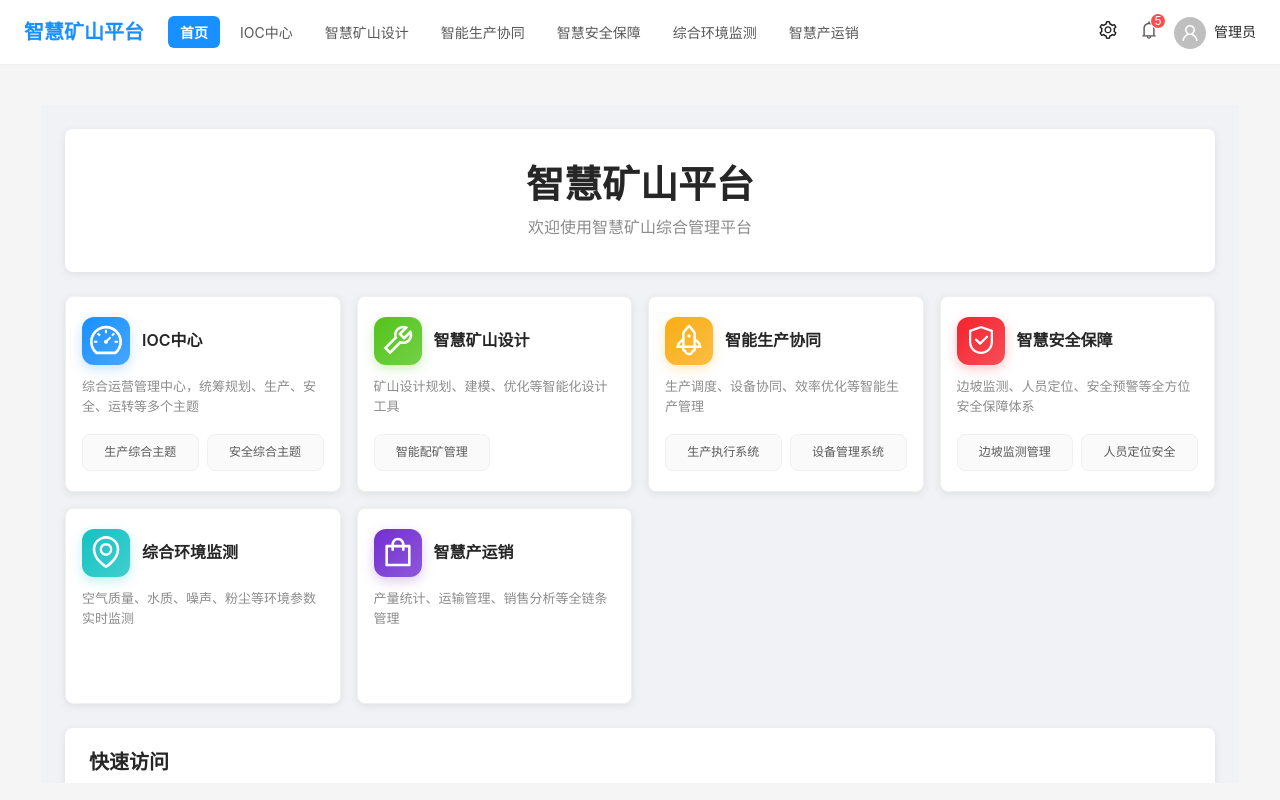
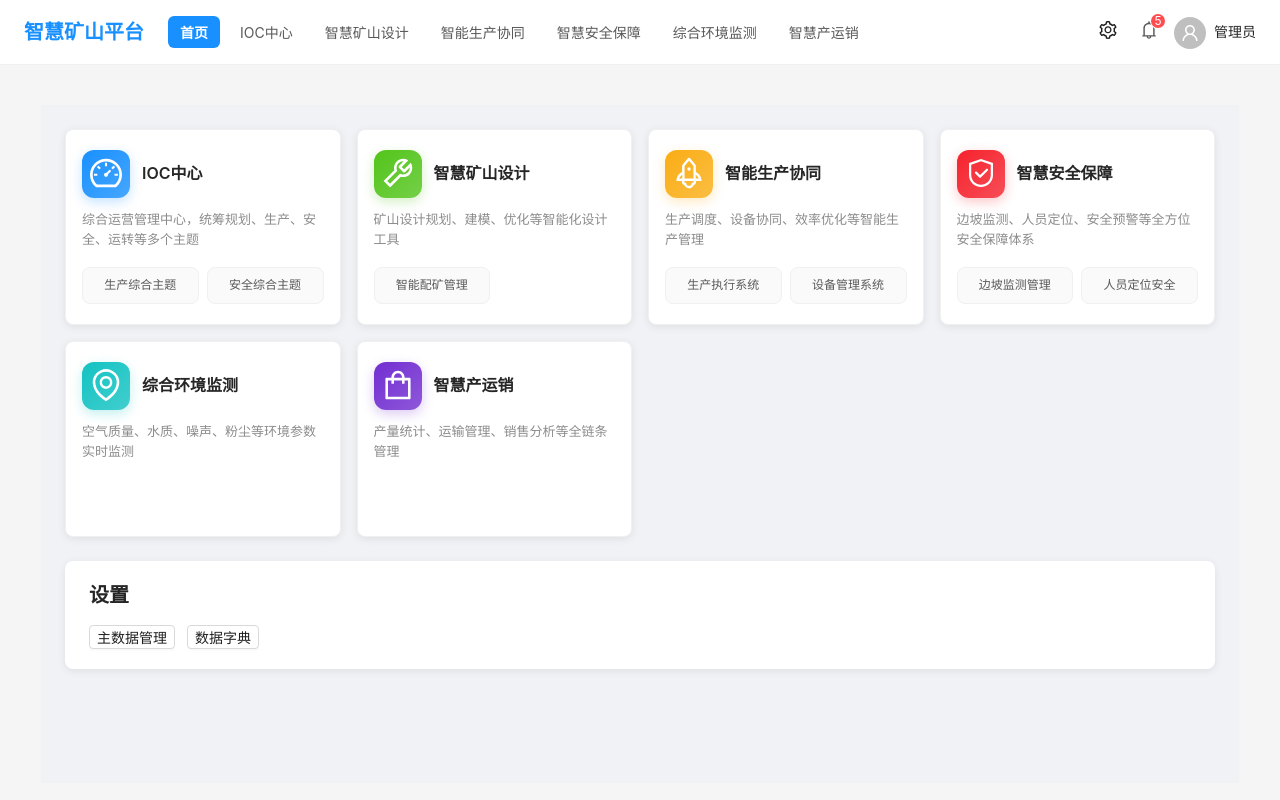
Before and after one commit to wangpeng1017/1016onemine, a React (Create React App) app: page /home in a window 1280 px wide. Built offline with nearby package versions, Linux system fonts and the light colour scheme; the HTML template or start-up script is replaced by a standard one.

Commit message:
fix: 优化设置页面和首页布局
1. 设置页面左侧导航宽度从250px改为200px，与其他页面保持一致
2. 删除首页顶部欢迎区域（智慧矿山平台标题和描述）
3. 首页快速访问改为【设置】，二级快捷入口改为主数据管理、数据字典

```diff
--- a/src/layouts/SettingsLayout.tsx
+++ b/src/layouts/SettingsLayout.tsx
@@ -101,7 +101,7 @@ const SettingsLayout: React.FC<SettingsLayoutProps> = ({ children }) => {
           collapsible
           collapsed={collapsed}
           onCollapse={setCollapsed}
-          width={250}
+          width={200}
           style={{
             background: '#ffffff',
             borderRight: '1px solid #f0f0f0',
--- a/src/pages/PortalHome.tsx
+++ b/src/pages/PortalHome.tsx
@@ -122,27 +122,6 @@ const PortalHome: React.FC = () => {
 
   return (
     <div style={{ padding: '24px', background: '#f0f2f5', minHeight: 'calc(100vh - 64px)' }}>
-      {/* 顶部欢迎区域 */}
-      <div style={{
-        marginBottom: 24,
-        background: '#fff',
-        borderRadius: 8,
-        padding: '32px 24px',
-        textAlign: 'center',
-        boxShadow: '0 2px 8px rgba(0,0,0,0.08)'
-      }}>
-        <Title level={1} style={{
-          marginBottom: 8,
-          color: '#262626',
-          fontWeight: 600
-        }}>
-          智慧矿山平台
-        </Title>
-        <Paragraph style={{ fontSize: 16, color: '#8c8c8c', marginBottom: 0 }}>
-          欢迎使用智慧矿山综合管理平台
-        </Paragraph>
-      </div>
-
       {/* 模块卡片网格 */}
       <Row gutter={[16, 16]}>
         {portalCards.map((card) => (
@@ -264,7 +243,7 @@ const PortalHome: React.FC = () => {
         ))}
       </Row>
 
-      {/* 快速访问区域 */}
+      {/* 快速访问区域 - 设置入口 */}
       <div style={{
         marginTop: 24,
         background: '#fff',
@@ -272,12 +251,10 @@ const PortalHome: React.FC = () => {
         padding: '20px 24px',
         boxShadow: '0 2px 8px rgba(0,0,0,0.08)'
       }}>
-        <Title level={4} style={{ marginBottom: 16, color: '#262626' }}>快速访问</Title>
+        <Title level={4} style={{ marginBottom: 16, color: '#262626' }}>设置</Title>
         <Row gutter={[12, 12]}>
-          <Col><Button size="small" onClick={() => navigate('/slope-monitoring/slope-device-management')}>边坡监测</Button></Col>
-          <Col><Button size="small" onClick={() => navigate('/production-execution/production-continuity')}>生产执行</Button></Col>
-          <Col><Button size="small" onClick={() => navigate('/equipment-management/equipment-ledger')}>设备管理</Button></Col>
-          <Col><Button size="small" onClick={() => navigate('/personnel-safety/personnel-home')}>人员安全</Button></Col>
+          <Col><Button size="small" onClick={() => navigate('/settings/master-data/personnel')}>主数据管理</Button></Col>
+          <Col><Button size="small" onClick={() => navigate('/settings/data-dictionary')}>数据字典</Button></Col>
         </Row>
       </div>
     </div>
```
